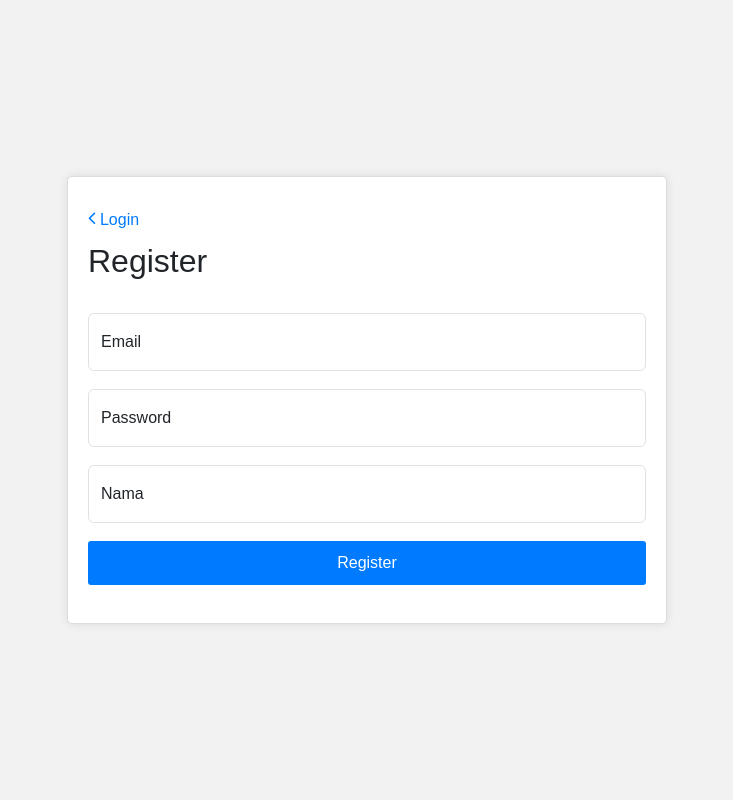
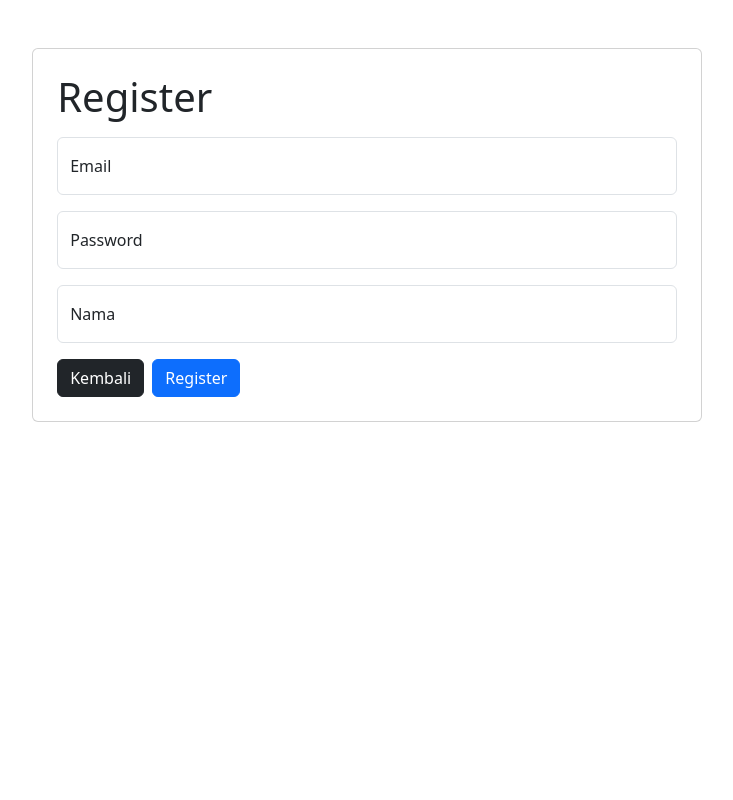
Before and after one commit to hakimlutfi46/simple-login-php, a PHP site: page /register.php in a window 1280 px wide. Shown: the whole page, without its empty margins (273-1006 px from the left). Run offline with PHP 8.4, Linux system fonts and the light colour scheme.

Commit message:
add boostrap

```diff
--- a/hapus.php
+++ b/hapus.php
@@ -1,6 +1,6 @@
 <?php
 require('koneksi.php');
 $id = $_GET['id'];
-mysqli_query($koneksi, "DELETE FROM user_detail WHERE id='$id'") or die(mysql_error());
+mysqli_query($koneksi, "DELETE FROM user_detail WHERE id='$id'") or die(mysqli_error($koneksi));
 
 header("Location: home.php");
--- a/register.php
+++ b/register.php
@@ -1,40 +1,60 @@
 <?php
 require('koneksi.php');
 
+$errors = []; // Membuat array untuk menampung pesan kesalahan
 if (isset($_POST['register'])) {
     $userMail = $_POST['txt_email'];
     $userPass = $_POST['txt_pass'];
     $userName = $_POST['txt_name'];
 
+    // Validasi apakah data kosong
+    if (empty($userMail) || empty($userPass) || empty($userName)) {
+        $errors[] = "Semua data harus diisi"; // Menambahkan pesan kesalahan ke dalam array
+    }
+
+    if (empty($errors)) {
+        // Jika tidak ada kesalahan, lakukan penambahan data ke database
         $query = "INSERT INTO user_detail VALUES ('', '$userMail', '$userPass', '$userName', '2')";
         $result = mysqli_query($koneksi, $query);
         header('Location: login.php');
     }
+}
 ?>
-
-<html>
+<!doctype html>
+<html lang="en">
 
 <head>
-    <title>Resister</title>
-    <link rel="stylesheet" href="https://cdnjs.cloudflare.com/ajax/libs/font-awesome/4.7.0/css/font-awesome.min.css">
+    <meta charset="utf-8">
+    <meta name="viewport" content="width=device-width, initial-scale=1">
+    <title>Register</title>
     <link href="https://cdn.jsdelivr.net/npm/bootstrap@5.3.2/dist/css/bootstrap.min.css" rel="stylesheet" integrity="sha384-T3c6CoIi6uLrA9TneNEoa7RxnatzjcDSCmG1MXxSR1GAsXEV/Dwwykc2MPK8M2HN" crossorigin="anonymous">
+    <script src="https://cdn.jsdelivr.net/npm/bootstrap@5.3.2/dist/js/bootstrap.bundle.min.js" integrity="sha384-C6RzsynM9kWDrMNeT87bh95OGNyZPhcTNXj1NW7RuBCsyN/o0jlpcV8Qyq46cDfL" crossorigin="anonymous"></script>
 </head>
 
 <body>
+    <div class="container mt-5">
+        <div class="card shadow-md p-4 mx-auto " style="width:60%">
             <form action="register.php" method="POST">
+                <h1 class="mb-3">Register</h1>
 
-        <p>
-            <i class="fa fa-angle-left" style="font-size:21px;color:#007bff"></i>
-            <a href="login.php">Login</a>
-        </p>
-        <h2>Register</h2>
+                <!-- Menampilkan pesan kesalahan jika ada -->
+                <?php if (!empty($errors)) { ?>
+                    <div id="liveAlertPlaceholder">
+                        <?php foreach ($errors as $error) { ?>
+                            <div class="alert alert-danger alert-dismissible fade show" role="alert">
+                                <?php echo $error; ?>
+                                <button type="button" class="btn-close" data-bs-dismiss="alert" aria-label="Close"></button>
+                            </div>
+                        <?php } ?>
+                    </div>
+                <?php } ?>
 
                 <div class="form-floating mb-3">
                     <input name="txt_email" type="email" class="form-control" id="floatingInput" placeholder="name@example.com">
                     <label for="floatingInput">Email</label>
                 </div>
 
-        <div class="form-floating">
+                <div class="form-floating mb-3">
                     <input name="txt_pass" type="password" class="form-control" id="floatingPassword" placeholder="Password">
                     <label for="floatingPassword">Password</label>
                 </div>
@@ -43,66 +63,20 @@ if (isset($_POST['register'])) {
                     <input name="txt_name" type="text" class="form-control" id="floatingInput" placeholder="name@example.com">
                     <label for="floatingInput">Nama</label>
                 </div>
-        <button type="submit" name="register">Register</button>
+                <a href="login.php" class="btn btn-dark me-1">Kembali</a>
+                <button type="submit" name="register" class="btn btn-primary">Register</button>
             </form>
-
+        </div>
+    </div>
 </body>
 
 </html>
 
-<style>
-    body {
-        font-family: Arial, sans-serif;
-        background-color: #f2f2f2;
-        display: flex;
-        justify-content: center;
-        align-items: center;
-    }
-
-    form {
-        width: 600px;
-        margin: 0 auto;
-        padding: 20px;
-        background-color: #fff;
-        border: 1px solid #ddd;
-        border-radius: 5px;
-        box-shadow: 0px 0px 10px rgba(0, 0, 0, 0.1);
-    }
-
-    h2 {
-        margin-bottom: 2rem;
-    }
-
-    p {
-        margin: 10px 0;
-    }
-
-    input {
-        width: 100%;
-        padding: 10px;
-        margin-bottom: 18px;
-        border: 1px solid #ccc;
-        border-radius: 3px;
-    }
-
-    button[type="submit"] {
-        background-color: #007bff;
-        color: #fff;
-        padding: 10px 20px;
-        border: none;
-        border-radius: 3px;
-        cursor: pointer;
-        transition: 0.3s;
-        width: 100%;
-        margin-bottom: 18px;
-    }
-
-    button[type="submit"]:hover {
-        background-color: #0056b3;
-    }
-
-    a {
-        text-decoration: none;
-        color: #007bff;
-    }
-</style>
+<script>
+    document.getElementById("liveAlertBtn").addEventListener("click", function() {
+        var alertPlaceholder = document.getElementById("liveAlertPlaceholder");
+        var wrapper = document.createElement("div");
+        wrapper.innerHTML = '<div class="alert alert-danger alert-dismissible fade show" role="alert">Semua data harus diisi<button type="button" class="btn-close" data-bs-dismiss="alert" aria-label="Close"></button></div>';
+        alertPlaceholder.append(wrapper);
+    });
+</script>
```
Also changed, not shown: edit.php (+52 -5 lines), home.php (+19 -6 lines), login.php (+37 -27 lines). Lines whose indentation alone changed are shown as unchanged.
